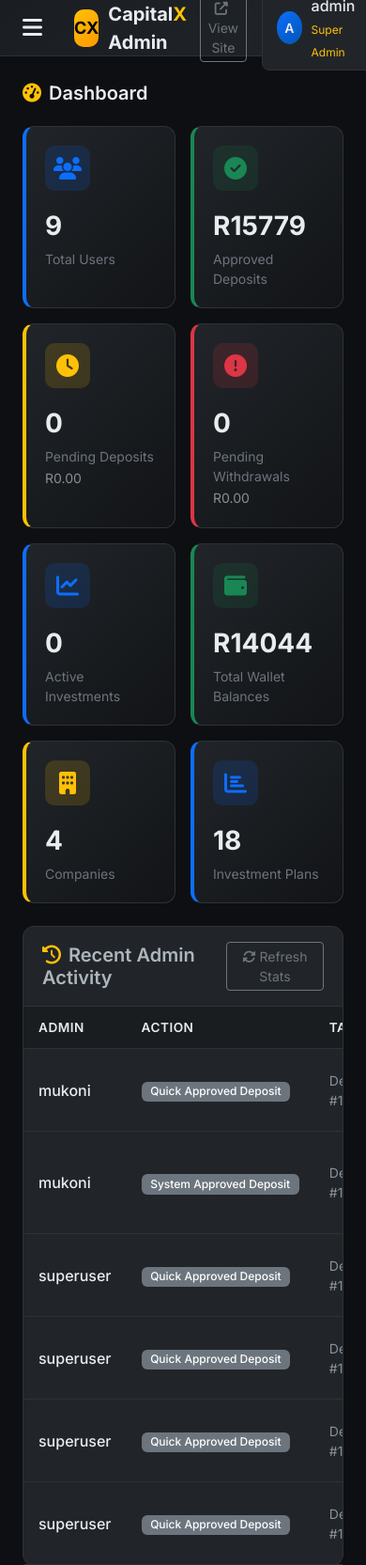
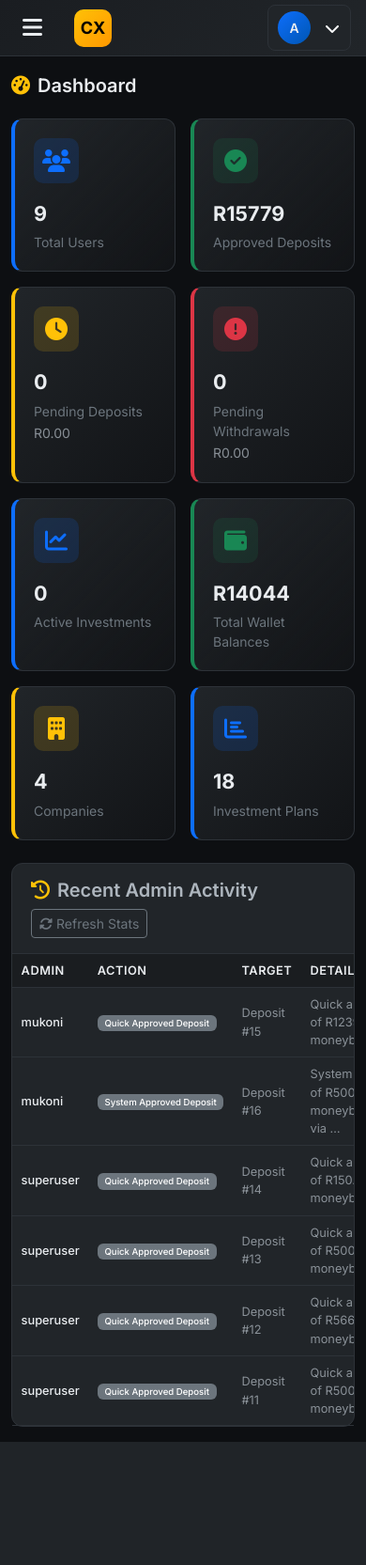
Before and after one commit to VarsityPlug0/CapitalX-RTN, a Django app: page /admin/ in a window 390 px wide. Shown: the top 1665 px of the page at 94% size. After the commit the page ends 1534 px from the top, so only its background shows below. Run offline with Django 5.2, Linux system fonts and the light colour scheme; a user stored in the database is signed in; data comes from the database, SQL or seed files in the repository; data that the repository does not hold is empty.

Commit message:
fix: make admin panel responsive on mobile screens

```diff
--- a/core/templates/admin/admin_base.html
+++ b/core/templates/admin/admin_base.html
@@ -449,6 +449,54 @@
             }
         }
 
+        @media (max-width: 768px) {
+            .admin-main {
+                padding: 1rem 0.75rem;
+            }
+
+            .page-header h1 {
+                font-size: 1.25rem;
+            }
+
+            .stat-card .stat-value {
+                font-size: 1.35rem;
+            }
+
+            .header-right .btn-outline-secondary {
+                display: none;
+            }
+
+            .user-details {
+                display: none;
+            }
+
+            .user-info {
+                padding: 6px 10px;
+                gap: 6px;
+            }
+
+            .card-header {
+                flex-wrap: wrap;
+                gap: 0.5rem;
+            }
+        }
+
+        @media (max-width: 480px) {
+            .brand-text {
+                display: none;
+            }
+
+            .header-right {
+                gap: 0.5rem;
+            }
+
+            .table thead th,
+            .table tbody td {
+                font-size: 0.8rem;
+                padding: 0.5rem 0.6rem;
+            }
+        }
+
             {
             % block extra_css %
         }
```
Also changed, not shown: core/templates/admin/dashboard.html (+16 -1 lines).
